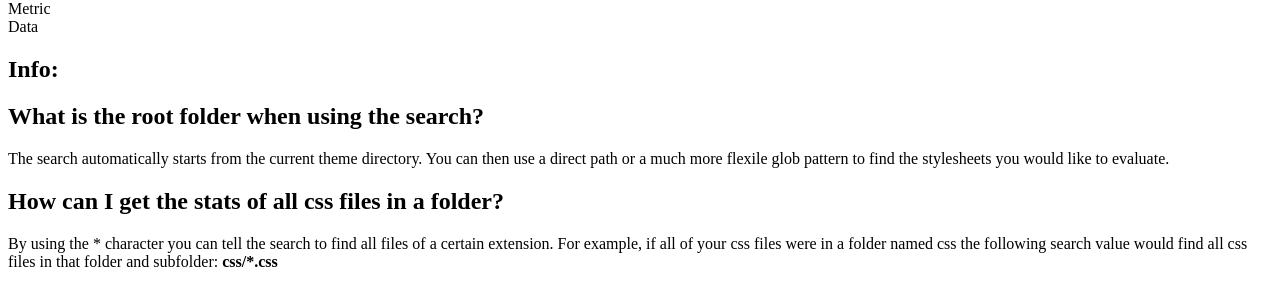
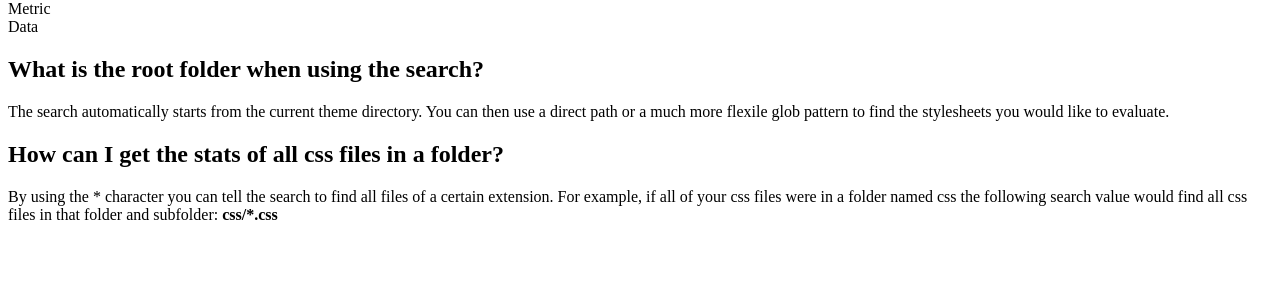
Before and after one commit to Shwetank018/wp_css_stats, a PHP site: page /server/admin/partials/css-stats-admin-display.php in a window 1280 px wide. Shown: the part 93-399 px from the top of the page. Run offline with PHP 8.4, Linux system fonts and the light colour scheme.

Commit message:
More updates to the info and change to search pattern. No / needed to start search

```diff
--- a/server/admin/class-css-stats-admin.php
+++ b/server/admin/class-css-stats-admin.php
@@ -163,10 +163,8 @@ class Css_Stats_Admin {
 		if (!$filepath) { $filepath = get_option('css_stats_filepath'); }
     $css_stats = array();
 		$css_stats['data']['files'] = array();
-    $files = glob(get_stylesheet_directory() . '/' . $filepath);
-    foreach ($files as $file) {
-      array_push($css_stats['data']['files'], str_replace(get_stylesheet_directory(), get_stylesheet_directory_uri(), $file));
-    }
+    $files = $this->glob_recursive(get_stylesheet_directory() . '/' . $filepath);
+		$css_stats['data']['files'] = $this->replace_directory_with_uri($files);
     $css_stats['data']['filepath'] = $filepath;
     $css_stats['ajaxurl'] = admin_url( 'admin-ajax.php' );
     $css_stats['nonce'] = wp_create_nonce('css_stats_nonce');
--- a/server/admin/partials/css-stats-admin-display.php
+++ b/server/admin/partials/css-stats-admin-display.php
@@ -21,10 +21,12 @@
     </div>
 </section>
 <section id="info" class="css-stats-info">
-    <h2 class="css-stats-info__heading">Info:</h2>
-    <h2 class="css-stats-info__subheading">What is the root folder when using the search?</h2>
-    <p class="css-stats-info__body">The search automatically starts from the current theme directory. You can then use a direct path or a much more flexile glob pattern to find the stylesheets you would like to evaluate.</p>
-
-    <h2 class="css-stats-info__subheading">How can I get the stats of all css files in a folder?</h2>
-    <p class="css-stats-info__body">By using the * character you can tell the search to find all files of a certain extension. For example, if all of your css files were in a folder named css the following search value would find all css files in that folder and subfolder: <strong>css/*.css</strong></p>
+    <div class="css-stats-info__left">
+        <h2 class="css-stats-info__heading">What is the root folder when using the search?</h2>
+        <p class="css-stats-info__body">The search automatically starts from the current theme directory. You can then use a direct path or a much more flexile glob pattern to find the stylesheets you would like to evaluate.</p>
+    </div>
+    <div class="css-stats-info__right">
+        <h2 class="css-stats-info__heading">How can I get the stats of all css files in a folder?</h2>
+        <p class="css-stats-info__body">By using the * character you can tell the search to find all files of a certain extension. For example, if all of your css files were in a folder named css the following search value would find all css files in that folder and subfolder: <strong>css/*.css</strong></p>
+    </div>
 </section>
```
Also changed, not shown: client/src/scss/admin.scss (+16 -12 lines).
